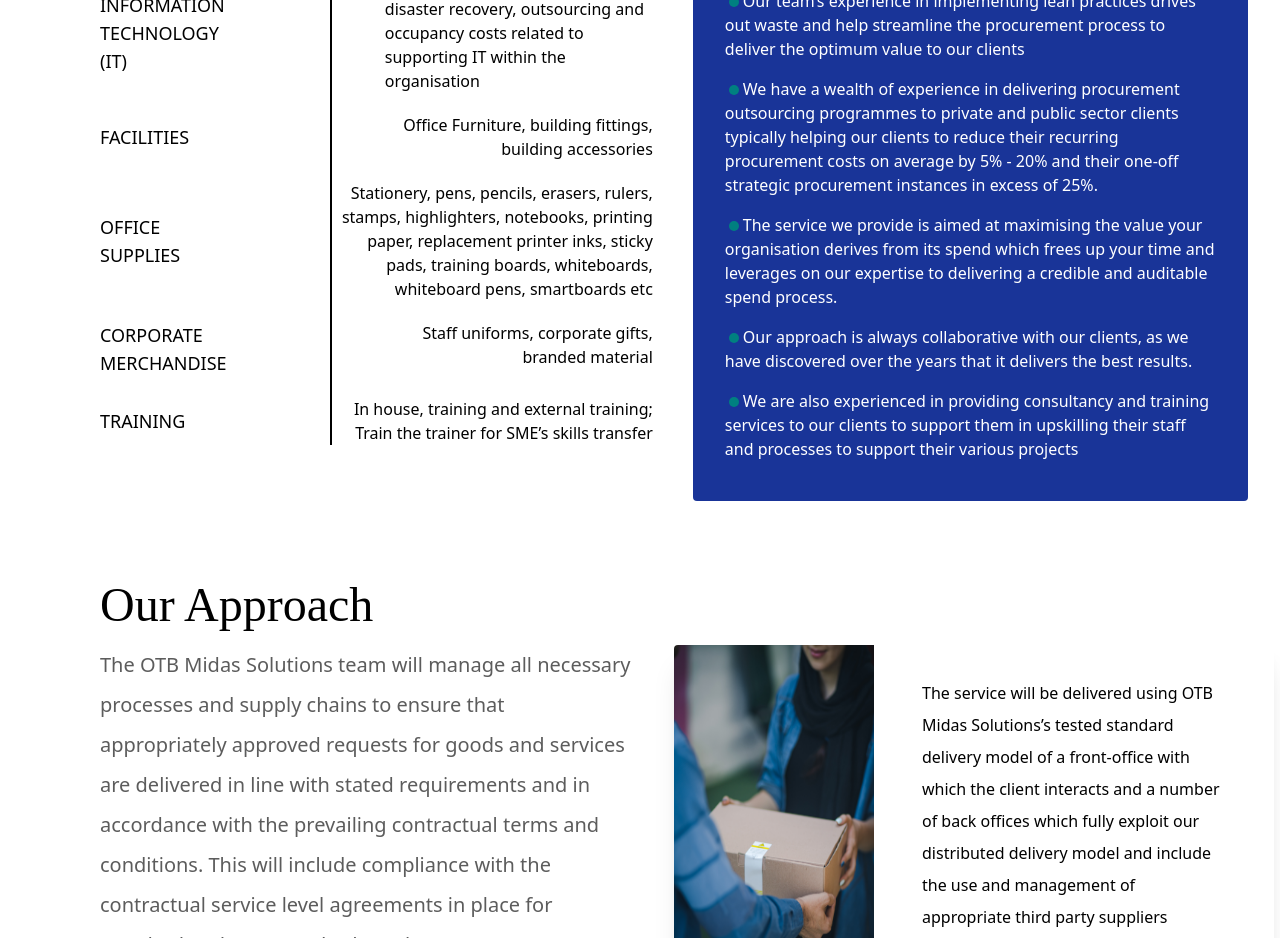
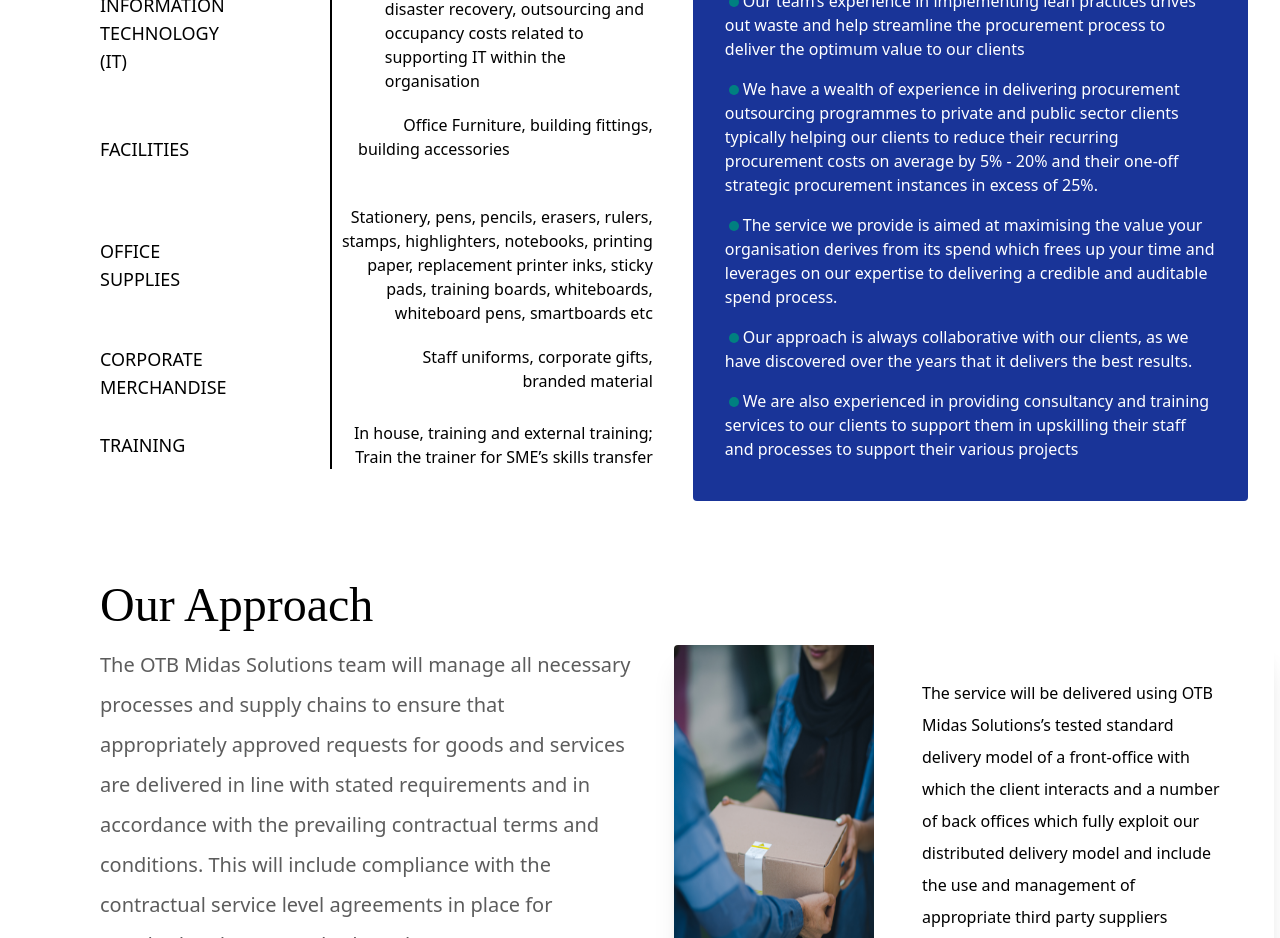
Before and after one commit to MARKOTHEDEV/peach-design, a Next.js app: page / in a window 1280 px wide. Shown: the part 3460-4398 px from the top of the page. Built offline with nearby package versions, Linux system fonts and the light colour scheme.

Commit message:
fixed the facilities content

```diff
--- a/src/pages/index.tsx
+++ b/src/pages/index.tsx
@@ -278,6 +278,7 @@ export default function Home() {
                  </h2>
               <p className='text-right' >
               Office Furniture, building fittings, building accessories
+              <span className='text-white'>Lorem ipsum dolor sit amet.</span>
               </p>
           </div>
 
```
